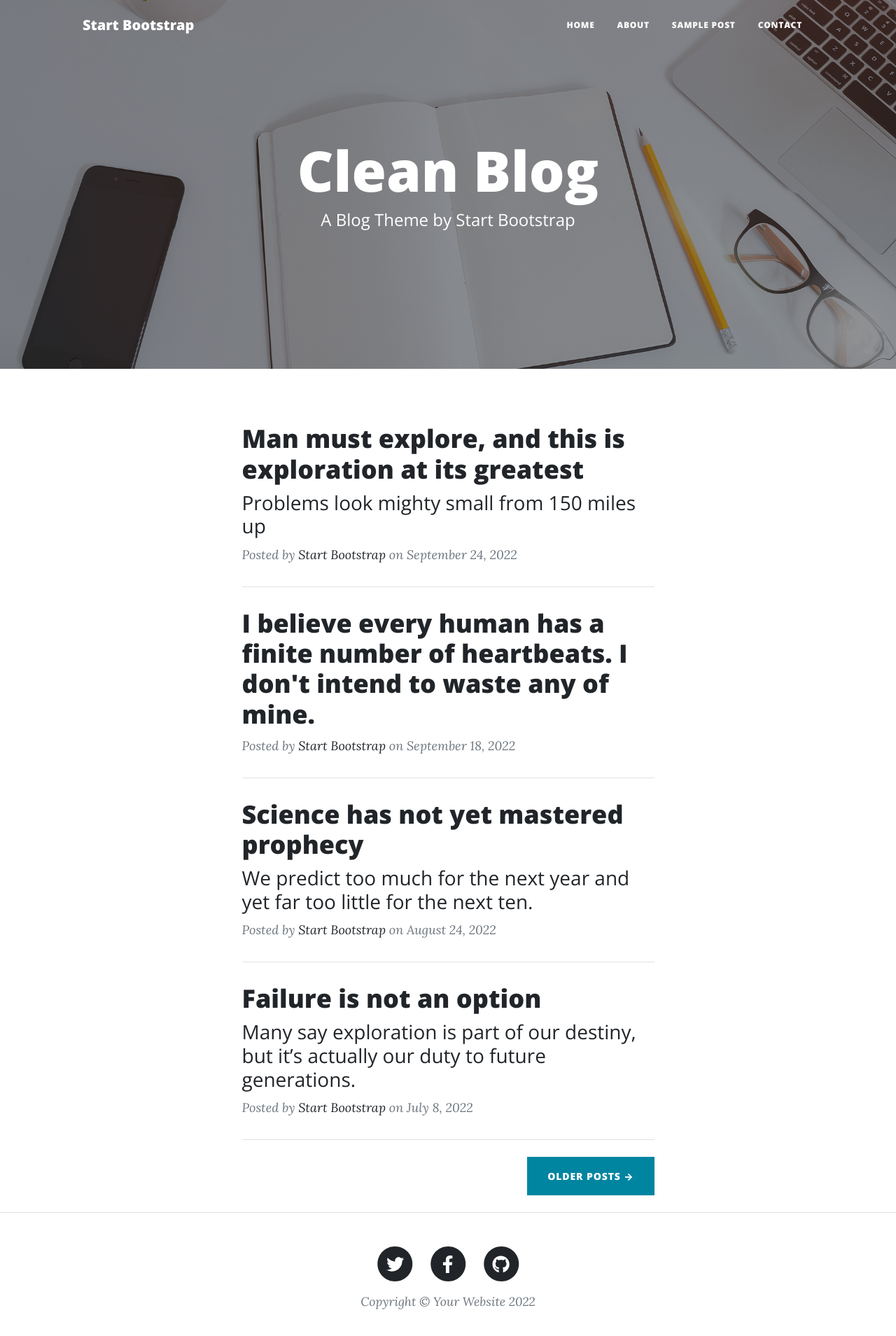
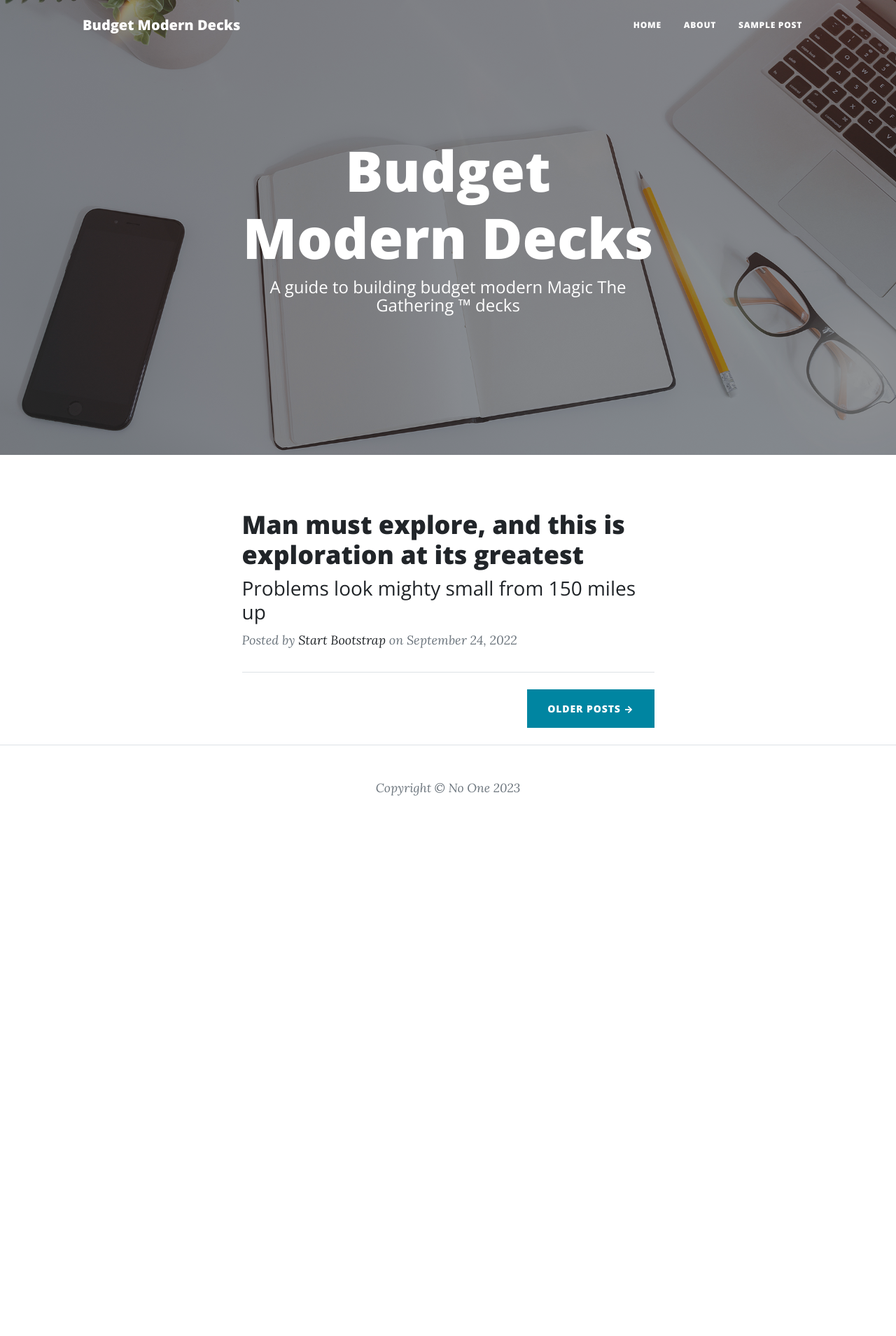
Before and after one commit to Daniel-Walpole/BudgetModernDecks, a plain HTML site: page index.html in a window 1280 px wide. Shown: the part 5-1914 px from the top of the page at 70% size. After the commit the page ends 1193 px from the top, so only its background shows below. Drawn offline with nearby package versions, Linux system fonts and the light colour scheme.

Commit message:
updating pages

```diff
--- a/index.html
+++ b/index.html
@@ -5,7 +5,7 @@
         <meta name="viewport" content="width=device-width, initial-scale=1, shrink-to-fit=no" />
         <meta name="description" content="" />
         <meta name="author" content="" />
-        <title>Clean Blog - Start Bootstrap Theme</title>
+        <title>Budget Modern Decks</title>
         <link rel="icon" type="image/x-icon" href="assets/favicon.ico" />
         <!-- Font Awesome icons (free version)-->
         <script src="https://use.fontawesome.com/releases/v6.1.0/js/all.js" crossorigin="anonymous"></script>
@@ -19,7 +19,7 @@
         <!-- Navigation-->
         <nav class="navbar navbar-expand-lg navbar-light" id="mainNav">
             <div class="container px-4 px-lg-5">
-                <a class="navbar-brand" href="index.html">Start Bootstrap</a>
+                <a class="navbar-brand" href="index.html">Budget Modern Decks</a>
                 <button class="navbar-toggler" type="button" data-bs-toggle="collapse" data-bs-target="#navbarResponsive" aria-controls="navbarResponsive" aria-expanded="false" aria-label="Toggle navigation">
                     Menu
                     <i class="fas fa-bars"></i>
@@ -29,7 +29,6 @@
                         <li class="nav-item"><a class="nav-link px-lg-3 py-3 py-lg-4" href="index.html">Home</a></li>
                         <li class="nav-item"><a class="nav-link px-lg-3 py-3 py-lg-4" href="about.html">About</a></li>
                         <li class="nav-item"><a class="nav-link px-lg-3 py-3 py-lg-4" href="post.html">Sample Post</a></li>
-                        <li class="nav-item"><a class="nav-link px-lg-3 py-3 py-lg-4" href="contact.html">Contact</a></li>
                     </ul>
                 </div>
             </div>
@@ -40,8 +39,8 @@
                 <div class="row gx-4 gx-lg-5 justify-content-center">
                     <div class="col-md-10 col-lg-8 col-xl-7">
                         <div class="site-heading">
-                            <h1>Clean Blog</h1>
-                            <span class="subheading">A Blog Theme by Start Bootstrap</span>
+                            <h1>Budget Modern Decks</h1>
+                            <span class="subheading">A guide to building budget modern Magic The Gathering &trade; decks</span>
                         </div>
                     </div>
                 </div>
@@ -65,45 +64,6 @@
                     </div>
                     <!-- Divider-->
                     <hr class="my-4" />
-                    <!-- Post preview-->
-                    <div class="post-preview">
-                        <a href="post.html"><h2 class="post-title">I believe every human has a finite number of heartbeats. I don't intend to waste any of mine.</h2></a>
-                        <p class="post-meta">
-                            Posted by
-                            <a href="#!">Start Bootstrap</a>
-                            on September 18, 2022
-                        </p>
-                    </div>
-                    <!-- Divider-->
-                    <hr class="my-4" />
-                    <!-- Post preview-->
-                    <div class="post-preview">
-                        <a href="post.html">
-                            <h2 class="post-title">Science has not yet mastered prophecy</h2>
-                            <h3 class="post-subtitle">We predict too much for the next year and yet far too little for the next ten.</h3>
-                        </a>
-                        <p class="post-meta">
-                            Posted by
-                            <a href="#!">Start Bootstrap</a>
-                            on August 24, 2022
-                        </p>
-                    </div>
-                    <!-- Divider-->
-                    <hr class="my-4" />
-                    <!-- Post preview-->
-                    <div class="post-preview">
-                        <a href="post.html">
-                            <h2 class="post-title">Failure is not an option</h2>
-                            <h3 class="post-subtitle">Many say exploration is part of our destiny, but it’s actually our duty to future generations.</h3>
-                        </a>
-                        <p class="post-meta">
-                            Posted by
-                            <a href="#!">Start Bootstrap</a>
-                            on July 8, 2022
-                        </p>
-                    </div>
-                    <!-- Divider-->
-                    <hr class="my-4" />
                     <!-- Pager-->
                     <div class="d-flex justify-content-end mb-4"><a class="btn btn-primary text-uppercase" href="#!">Older Posts →</a></div>
                 </div>
@@ -114,33 +74,7 @@
             <div class="container px-4 px-lg-5">
                 <div class="row gx-4 gx-lg-5 justify-content-center">
                     <div class="col-md-10 col-lg-8 col-xl-7">
-                        <ul class="list-inline text-center">
-                            <li class="list-inline-item">
-                                <a href="#!">
-                                    <span class="fa-stack fa-lg">
-                                        <i class="fas fa-circle fa-stack-2x"></i>
-                                        <i class="fab fa-twitter fa-stack-1x fa-inverse"></i>
-                                    </span>
-                                </a>
-                            </li>
-                            <li class="list-inline-item">
-                                <a href="#!">
-                                    <span class="fa-stack fa-lg">
-                                        <i class="fas fa-circle fa-stack-2x"></i>
-                                        <i class="fab fa-facebook-f fa-stack-1x fa-inverse"></i>
-                                    </span>
-                                </a>
-                            </li>
-                            <li class="list-inline-item">
-                                <a href="#!">
-                                    <span class="fa-stack fa-lg">
-                                        <i class="fas fa-circle fa-stack-2x"></i>
-                                        <i class="fab fa-github fa-stack-1x fa-inverse"></i>
-                                    </span>
-                                </a>
-                            </li>
-                        </ul>
-                        <div class="small text-center text-muted fst-italic">Copyright &copy; Your Website 2022</div>
+                        <div class="small text-center text-muted fst-italic">Copyright &copy; No One 2023</div>
                     </div>
                 </div>
             </div>
```
Also changed, not shown: about.html (+0 -1 lines), contact.html (deleted, +0 -158 lines), post.html (+0 -1 lines).
